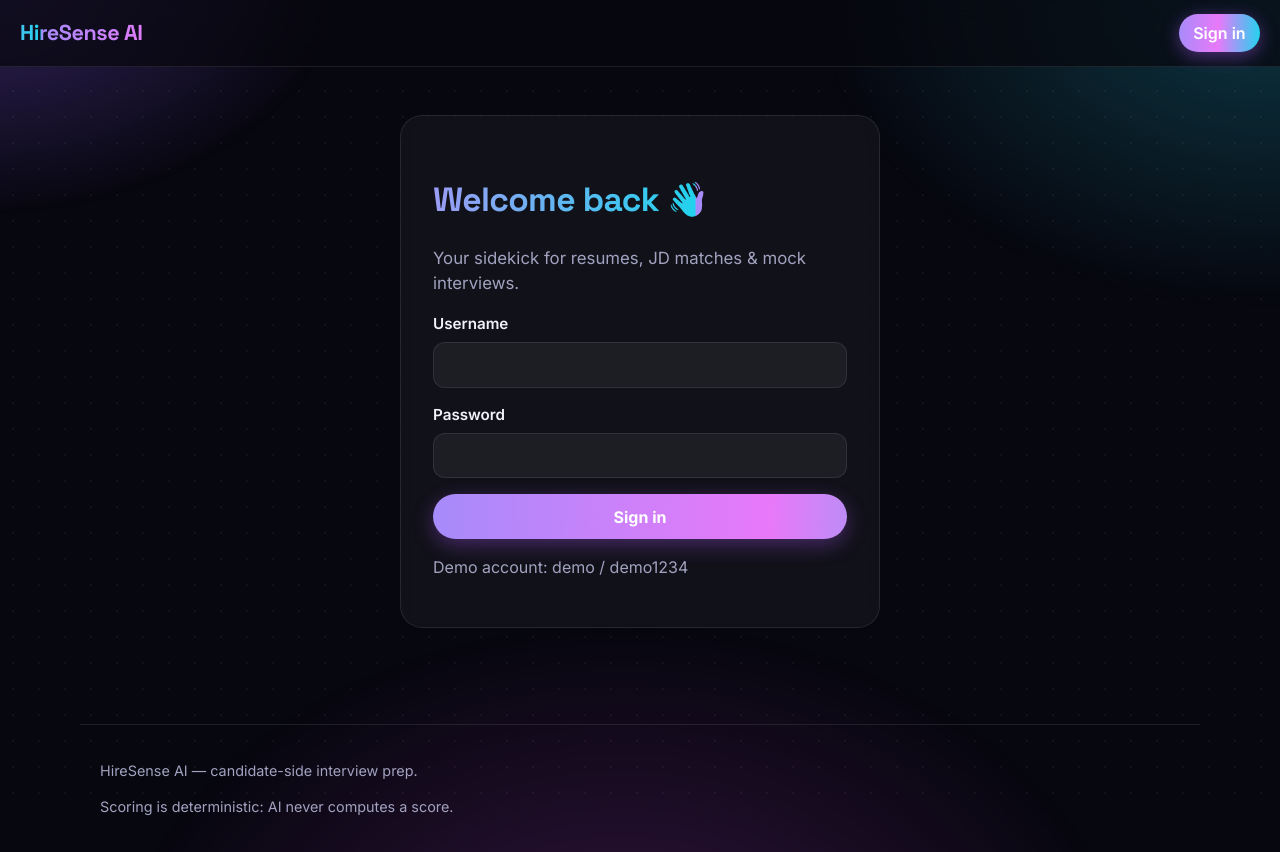
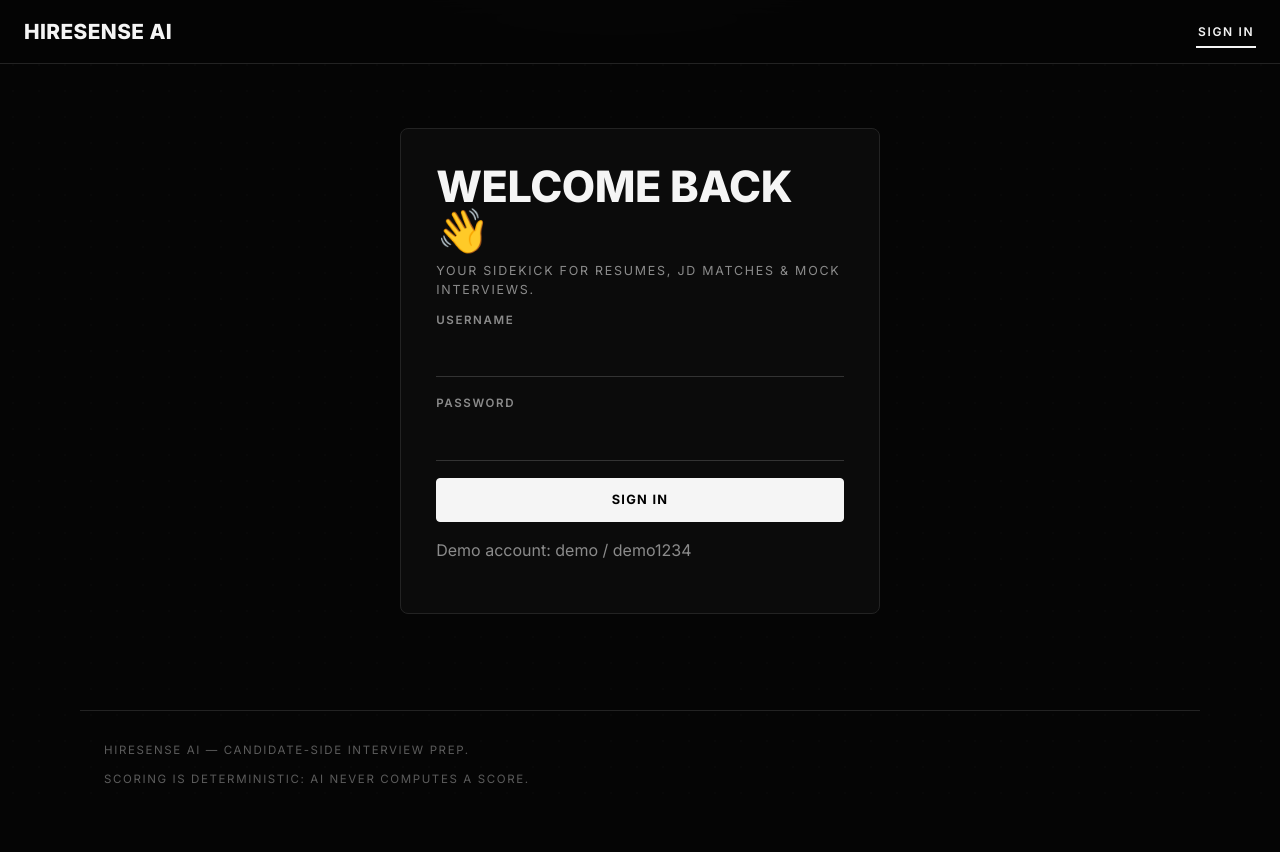
Before and after one commit to pawanriko/hiresense-ai, a React (Vite) app in the folder frontend/: page /login in a window 1280 px wide. After the commit the page ends 820 px from the top, so only its background shows below. Built offline with nearby package versions, Linux system fonts and the light colour scheme; no server answers.

Commit message:
UI redesign (1/2): monochrome black & white editorial theme — bold type, hairline panels, underline fields

```diff
--- a/frontend/src/index.css
+++ b/frontend/src/index.css
@@ -1,20 +1,19 @@
 /* HireSense AI — React frontend styles.
-   Design system v2 ("aurora dark"): a deep-space background with slowly
-   drifting violet/fuchsia/cyan aurora blobs, glass cards, gradient
-   accents and pill buttons. One plain CSS file on purpose — no build
-   plugins, every rule visible. Pages only use the shared classes below
+   Design system v3 ("mono editorial"): pure black and white, inspired
+   by minimal portfolio design — huge bold uppercase type, hairline
+   borders, sharp panels, underline form fields, zero colour. Motion is
+   quiet: pages rise in, cards lift, a faint light drifts up top.
+   One plain CSS file on purpose; pages only use the shared classes
    (.card, .row, .score, .muted, .pass/.fail, .list, .narrow), so this
    file alone re-skins the whole app. */
 :root {
-  --bg: #07070f;
-  --panel: rgba(255, 255, 255, 0.045);
-  --stroke: rgba(255, 255, 255, 0.09);
-  --text: #f2f2fa;
-  --muted: #a2a2c0;
-  --violet: #8b5cf6;
-  --fuchsia: #e879f9;
-  --cyan: #22d3ee;
-  --grad: linear-gradient(92deg, #a78bfa, #e879f9 48%, #22d3ee);
+  --bg: #050505;
+  --panel: #0b0b0b;
+  --panel-2: #111111;
+  --stroke: #232323;
+  --text: #f5f5f5;
+  --muted: #8b8b8b;
+  --faint: #5c5c5c;
   font-family: "Inter", system-ui, sans-serif;
   line-height: 1.5;
   color: var(--text);
@@ -27,38 +26,37 @@
   color: var(--text);
   min-height: 100vh;
 }
-/* Aurora layer: three blurred colour blobs that drift slowly behind
-   everything. Fixed + z-index -1 so pages scroll over a living backdrop. */
+/* One faint white glow drifting slowly across the top — the only
+   "light" in a black-and-white theme. */
 body::before {
   content: "";
   position: fixed;
-  inset: -15%;
+  inset: -20% -10% auto -10%;
+  height: 70vh;
   z-index: -2;
-  background:
-    radial-gradient(600px 420px at 12% 8%, rgba(139, 92, 246, 0.38), transparent 62%),
-    radial-gradient(720px 500px at 88% 12%, rgba(34, 211, 238, 0.24), transparent 62%),
-    radial-gradient(820px 620px at 50% 108%, rgba(217, 70, 239, 0.22), transparent 62%);
-  animation: aurora 16s ease-in-out infinite alternate;
+  background: radial-gradient(640px 340px at 50% 0%, rgba(255, 255, 255, 0.09), transparent 65%);
+  animation: drift 14s ease-in-out infinite alternate;
 }
-@keyframes aurora {
-  from { transform: translate3d(-2%, -1%, 0) scale(1); }
-  to   { transform: translate3d(2%, 2%, 0) scale(1.09); }
+@keyframes drift {
+  from { transform: translateX(-4%); }
+  to   { transform: translateX(4%); }
 }
-/* Dotted grid over the aurora, very faint. */
+/* Fine dotted texture over the black, like the reference's stone backdrop. */
 body::after {
   content: "";
   position: fixed;
   inset: 0;
   z-index: -1;
   pointer-events: none;
-  background-image: radial-gradient(rgba(255, 255, 255, 0.13) 1px, transparent 1.4px);
+  background-image: radial-gradient(rgba(255, 255, 255, 0.11) 1px, transparent 1.3px);
   background-size: 26px 26px;
-  opacity: 0.35;
+  opacity: 0.16;
 }
-::selection { background: #d946ef; color: #fff; }
+::selection { background: #f5f5f5; color: #000; }
 ::-webkit-scrollbar { width: 10px; }
-::-webkit-scrollbar-thumb { background: linear-gradient(#8b5cf6, #d946ef); border-radius: 8px; }
-::-webkit-scrollbar-track { background: #0b0b16; }
+::-webkit-scrollbar-thumb { background: #2c2c2c; border-radius: 8px; }
+::-webkit-scrollbar-thumb:hover { background: #454545; }
+::-webkit-scrollbar-track { background: #050505; }
 
 /* ---------- header / nav ---------- */
 header {
@@ -70,79 +68,98 @@
   gap: 0.5rem 1rem;
   justify-content: space-between;
   align-items: center;
-  padding: 0.85rem 1.25rem;
-  background: rgba(7, 7, 15, 0.72);
-  backdrop-filter: blur(14px);
+  padding: 1rem 1.5rem;
+  background: rgba(5, 5, 5, 0.85);
+  backdrop-filter: blur(12px);
   border-bottom: 1px solid var(--stroke);
 }
 header strong {
-  font-family: "Space Grotesk", "Inter", sans-serif;
-  font-size: 1.35rem;
-  font-weight: 700;
-  letter-spacing: -0.02em;
-  background: var(--grad);
-  background-size: 200% auto;
-  -webkit-background-clip: text;
-  background-clip: text;
-  -webkit-text-fill-color: transparent;
-  animation: shine 6s linear infinite;
+  font-family: "Archivo", "Inter", sans-serif;
+  font-size: 1.3rem;
+  font-weight: 900;
+  text-transform: uppercase;
+  letter-spacing: 0.02em;
+  color: var(--text);
 }
-@keyframes shine {
-  to { background-position: 200% center; }
-}
-header nav { display: flex; flex-wrap: wrap; gap: 0.35rem; align-items: center; }
+header nav { display: flex; flex-wrap: wrap; gap: 0.25rem 1.1rem; align-items: center; }
 header nav a {
+  position: relative;
   color: var(--muted);
   text-decoration: none;
-  font-weight: 500;
-  padding: 0.45rem 0.9rem;
-  border-radius: 999px;
-  transition: color 0.25s, background 0.25s, transform 0.25s;
+  font-size: 0.75rem;
+  font-weight: 600;
+  text-transform: uppercase;
+  letter-spacing: 0.14em;
+  padding: 0.35rem 0.1rem;
+  transition: color 0.25s;
 }
-header nav a:hover { color: var(--text); background: rgba(255, 255, 255, 0.08); }
-header nav a.active {
-  background: var(--grad);
-  color: #fff;
-  font-weight: 600;
-  box-shadow: 0 4px 18px rgba(168, 85, 247, 0.45);
+header nav a:hover { color: var(--text); }
+header nav a.active { color: var(--text); }
+header nav a.active::after {
+  content: "";
+  position: absolute;
+  left: 0;
+  right: 0;
+  bottom: -2px;
+  height: 2px;
+  background: var(--text);
 }
-header nav .muted { padding: 0 0.35rem; }
-/* Sign out stays a ghost button, not a gradient pill. */
+header nav .muted { font-size: 0.8rem; padding: 0 0.2rem; }
+/* Sign out: quiet outline button. */
 header button {
   background: transparent;
-  border: 1px solid var(--stroke);
+  border: 1px solid #3a3a3a;
+  color: var(--muted);
+  box-shadow: none;
+  padding: 0.45rem 1rem;
+}
+header button:hover {
+  background: transparent;
+  border-color: var(--text);
   color: var(--text);
   box-shadow: none;
-}
-header button:hover {
-  border-color: var(--fuchsia);
-  background: rgba(255, 255, 255, 0.05);
-  box-shadow: none;
+  transform: none;
 }
 
 /* ---------- layout & type ---------- */
-main { max-width: 1120px; margin: 0 auto; padding: 0.5rem 1.25rem 3rem; }
+main { max-width: 1120px; margin: 0 auto; padding: 1rem 1.5rem 3rem; }
 footer {
   border-top: 1px solid var(--stroke);
   margin: 3rem auto 0;
-  padding: 1.25rem;
+  padding: 1.25rem 1.5rem;
   max-width: 1120px;
-  color: var(--muted);
-  font-size: 0.9rem;
+  color: var(--faint);
+  font-size: 0.72rem;
+  text-transform: uppercase;
+  letter-spacing: 0.14em;
 }
-h1, h2 { font-family: "Space Grotesk", "Inter", sans-serif; letter-spacing: -0.02em; }
+h1, h2 { font-family: "Archivo", "Inter", sans-serif; }
 h1 {
-  font-size: 2.1rem;
-  background: var(--grad);
-  background-size: 200% auto;
-  -webkit-background-clip: text;
-  background-clip: text;
-  -webkit-text-fill-color: transparent;
-  animation: shine 8s linear infinite;
+  font-size: clamp(2.3rem, 6vw, 3.6rem);
+  font-weight: 900;
+  text-transform: uppercase;
+  letter-spacing: -0.01em;
+  line-height: 1.02;
+  margin: 1.2rem 0 1rem;
 }
-h2 { font-size: 1.3rem; margin-top: 2rem; }
-a { color: var(--cyan); font-weight: 500; text-decoration: none; transition: color 0.2s; }
-a:hover { color: var(--fuchsia); }
+h2 {
+  font-size: 1.05rem;
+  font-weight: 800;
+  text-transform: uppercase;
+  letter-spacing: 0.08em;
+  margin-top: 2.4rem;
+  padding-bottom: 0.55rem;
+  border-bottom: 1px solid var(--stroke);
+}
+a {
+  color: var(--text);
+  font-weight: 500;
+  text-decoration: underline;
+  text-decoration-color: #454545;
+  text-underline-offset: 4px;
+  transition: text-decoration-color 0.2s;
+}
+a:hover { text-decoration-color: var(--text); }
 .muted { color: var(--muted); }
 
 /* Page entrance: routed pages mount fresh, so this replays per page. */
@@ -156,17 +173,16 @@
 .card {
   background: var(--panel);
   border: 1px solid var(--stroke);
-  border-radius: 18px;
-  padding: 1.1rem 1.25rem;
+  border-radius: 6px;
+  padding: 1.15rem 1.3rem;
   margin: 1rem 0;
-  backdrop-filter: blur(8px);
-  transition: transform 0.25s, border-color 0.25s, box-shadow 0.25s;
+  transition: transform 0.25s, border-color 0.25s, background 0.25s;
   animation: rise 0.55s cubic-bezier(0.2, 0.7, 0.3, 1) both;
 }
 .card:hover {
   transform: translateY(-3px);
-  border-color: rgba(232, 121, 249, 0.45);
-  box-shadow: 0 14px 34px rgba(139, 92, 246, 0.20);
+  border-color: #f5f5f5;
+  background: var(--panel-2);
 }
 .row { display: flex; flex-wrap: wrap; gap: 1rem; }
 .row .card { margin: 0; flex: 1 1 140px; }
@@ -177,100 +193,114 @@
 .row .card:nth-child(6) { animation-delay: 0.25s; }
 .row .card strong {
   display: block;
-  font-family: "Space Grotesk", "Inter", sans-serif;
-  font-size: 1.8rem;
-  background: var(--grad);
-  -webkit-background-clip: text;
-  background-clip: text;
-  -webkit-text-fill-color: transparent;
+  font-family: "Archivo", "Inter", sans-serif;
+  font-size: 2.1rem;
+  font-weight: 900;
+  line-height: 1.1;
 }
 .score {
-  font-family: "Space Grotesk", "Inter", sans-serif;
-  font-size: 3rem;
-  font-weight: 700;
+  font-family: "Archivo", "Inter", sans-serif;
+  font-size: 4rem;
+  font-weight: 900;
+  line-height: 1;
   margin: 0;
-  background: var(--grad);
-  -webkit-background-clip: text;
-  background-clip: text;
-  -webkit-text-fill-color: transparent;
   animation: pop 0.6s cubic-bezier(0.2, 0.7, 0.3, 1) both;
 }
-.score .muted { -webkit-text-fill-color: var(--muted); font-size: 1.1rem; font-weight: 500; }
+.score .muted { font-size: 1rem; font-weight: 600; text-transform: uppercase; letter-spacing: 0.1em; }
 @keyframes pop {
-  from { opacity: 0; transform: scale(0.92); }
+  from { opacity: 0; transform: scale(0.94); }
   to   { opacity: 1; transform: scale(1); }
 }
 .list { list-style: none; padding: 0; display: grid; gap: 0.75rem; }
 .list .card { margin: 0; }
 
-/* ---------- status text ---------- */
+/* ---------- status text (monochrome: weight + symbol carry meaning) ---------- */
 .error {
-  color: #fda4af;
-  background: rgba(244, 63, 94, 0.12);
-  border: 1px solid rgba(244, 63, 94, 0.35);
-  padding: 0.6rem 0.9rem;
-  border-radius: 12px;
+  color: var(--text);
+  background: var(--panel-2);
+  border: 1px solid var(--stroke);
+  border-left: 4px solid var(--text);
+  padding: 0.65rem 0.95rem;
+  border-radius: 4px;
 }
-.pass { color: #4ade80; font-weight: bold; }
-.fail { color: #fb7185; font-weight: bold; }
+.pass { color: var(--text); font-weight: bold; }
+.fail { color: var(--faint); font-weight: bold; }
 
 /* ---------- forms & buttons ---------- */
-form { display: grid; gap: 1rem; max-width: 480px; }
-label { display: grid; gap: 0.4rem; font-weight: 600; font-size: 0.95rem; }
+form { display: grid; gap: 1.1rem; max-width: 480px; }
+label {
+  display: grid;
+  gap: 0.35rem;
+  font-weight: 600;
+  font-size: 0.72rem;
+  text-transform: uppercase;
+  letter-spacing: 0.14em;
+  color: var(--muted);
+}
+/* Underline fields, like the reference contact form. */
 input, select, textarea {
-  padding: 0.65rem 0.8rem;
+  padding: 0.55rem 0.1rem;
   font: inherit;
+  font-size: 1rem;
+  text-transform: none;
+  letter-spacing: normal;
   color: var(--text);
-  background: rgba(255, 255, 255, 0.05);
-  border: 1px solid var(--stroke);
-  border-radius: 12px;
-  transition: border-color 0.2s, box-shadow 0.2s;
+  background: transparent;
+  border: none;
+  border-bottom: 1px solid #333;
+  border-radius: 0;
+  transition: border-color 0.2s, background 0.2s;
 }
+select { background-color: #0a0a0a; }
+textarea { border: 1px solid #333; border-radius: 4px; padding: 0.6rem 0.7rem; }
 input:focus, select:focus, textarea:focus {
   outline: none;
-  border-color: var(--fuchsia);
-  box-shadow: 0 0 0 3px rgba(217, 70, 239, 0.25);
+  border-color: var(--text);
+  background: rgba(255, 255, 255, 0.03);
 }
 button {
   cursor: pointer;
-  padding: 0.65rem 1.4rem;
+  padding: 0.7rem 1.5rem;
   font: inherit;
+  font-size: 0.8rem;
   font-weight: 700;
-  color: #fff;
-  background: var(--grad);
-  background-size: 170% auto;
-  border: none;
-  border-radius: 999px;
-  box-shadow: 0 6px 20px rgba(168, 85, 247, 0.35);
-  transition: background-position 0.3s, transform 0.2s, box-shadow 0.3s, opacity 0.2s;
+  text-transform: uppercase;
+  letter-spacing: 0.1em;
+  color: #000;
+  background: var(--text);
+  border: 1px solid var(--text);
+  border-radius: 4px;
+  transition: background 0.25s, color 0.25s, transform 0.2s, opacity 0.2s;
 }
-button:hover {
-  background-position: right center;
-  transform: translateY(-1px) scale(1.02);
-  box-shadow: 0 10px 26px rgba(217, 70, 239, 0.45);
-}
+button:hover { background: transparent; color: var(--text); transform: translateY(-1px); }
 button:active { transform: scale(0.98); }
-button:disabled { opacity: 0.55; cursor: wait; transform: none; }
-a:focus-visible, button:focus-visible { outline: 2px solid var(--cyan); outline-offset: 2px; }
+button:disabled { opacity: 0.45; cursor: wait; transform: none; }
+a:focus-visible, button:focus-visible { outline: 2px solid var(--text); outline-offset: 2px; }
 
 /* ---------- login panel ---------- */
 .narrow {
   max-width: 480px;
-  margin: 2.5rem auto 0;
+  margin: 3rem auto 0;
   background: var(--panel);
   border: 1px solid var(--stroke);
-  border-radius: 22px;
-  padding: 2rem;
-  backdrop-filter: blur(8px);
+  border-radius: 8px;
+  padding: 2.2rem;
 }
 .narrow form { max-width: none; }
-.tagline { color: var(--muted); font-size: 1.05rem; margin-top: -0.5rem; }
+.narrow h1 { font-size: clamp(2rem, 5vw, 2.7rem); margin-top: 0; }
+.tagline {
+  color: var(--muted);
+  font-size: 0.78rem;
+  text-transform: uppercase;
+  letter-spacing: 0.14em;
+  margin-top: -0.4rem;
+}
 
 /* ---------- small screens & reduced motion ---------- */
 @media (max-width: 640px) {
-  h1 { font-size: 1.65rem; }
-  .score { font-size: 2.3rem; }
-  header { padding: 0.75rem 1rem; }
+  .score { font-size: 2.8rem; }
+  header { padding: 0.85rem 1rem; }
+  main { padding: 0.5rem 1rem 2.5rem; }
 }
 @media (prefers-reduced-motion: reduce) {
   *, *::before, *::after { animation: none !important; transition: none !important; }
```
